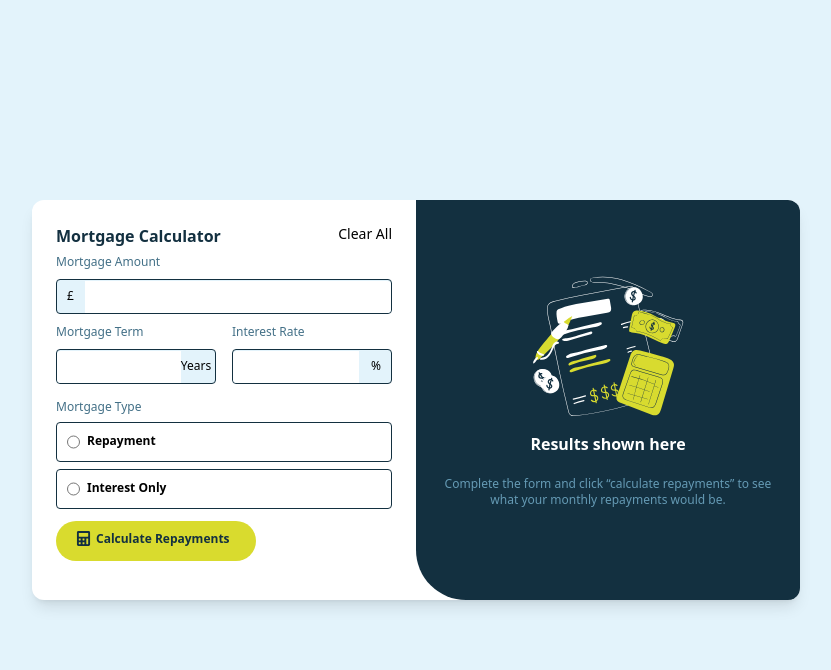
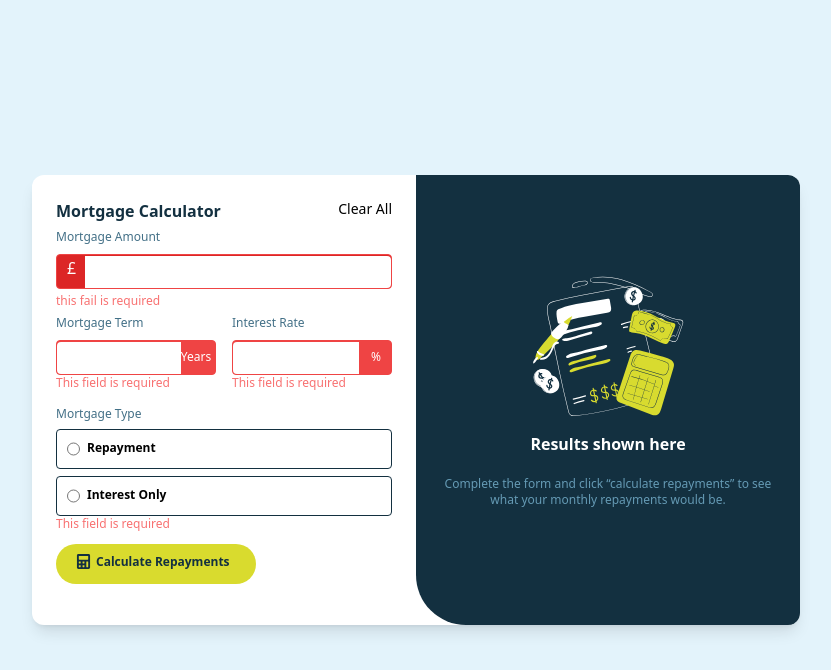
Before and after one commit to khaduj03/Frontend-Mentor-challenges, a React (Create React App) app in the folder mortgage-repayment-calculator-main/: page / in a window 1280 px wide. Both pictures are taken after typing "Sample", "Sample", "Sample" into the empty fields and a click on the button "Calculate Repayments". Shown: the top 670 px of the page, without its empty margins (224-1055 px from the left). Built offline with nearby package versions, Linux system fonts and the light colour scheme.

Commit message:
implement error handling for better user experience

```diff
--- a/mortgage-repayment-calculator-main/src/App.js
+++ b/mortgage-repayment-calculator-main/src/App.js
@@ -10,6 +10,7 @@ function App() {
   const [failedForm, setFailedForm]=useState(false)
   const [result , setResult]=useState(null)
   const [ total , setTotal]=useState(null)
+  const [error , setError]=useState("")
 
   const handleInput = (setter) => (e) => {
     const value = e.target.value;
@@ -21,6 +22,13 @@ function App() {
 
   const handleChange = (e) => {
     e.preventDefault();
+    const newErrors={
+      amount:!amount,
+      term:!term,
+      interest:!interest,
+      mortgageType:!mortgageType
+    }
+    setError(newErrors)
     const amountNum = parseFloat(amount);
     const termNum = parseFloat(term) * 12;
     const interestNum = parseFloat(interest) / 100;
@@ -30,24 +38,28 @@ function App() {
     }
 
 
-    if (mortgageType === "repayment" && amount && term &&interest &&mortgageType ) {
-      setFailedForm(true)
+    if (mortgageType === "repayment" && amount && term && interest) {
+      setFailedForm(true);
+
       const monthlyRate = interestNum / 12;
       const payment = (amountNum * monthlyRate * Math.pow(1 + monthlyRate, termNum)) / (Math.pow(1 + monthlyRate, termNum) - 1);
-      const totalPayment=payment*termNum
-      let result=payment.toFixed(2)
-      setResult(result)
-      setTotal(totalPayment)
+      const totalPayment = payment * termNum;
+      let result = payment.toFixed(2);
+      setResult(result);
+      setTotal(totalPayment.toFixed(2));
     }
 
+    else if (mortgageType === "interest" && amount && term && interest) {
+      setFailedForm(true);
 
-    else if(mortgageType==="interest" && amount && term &&interest &&mortgageType ) {
-      setFailedForm(true)
       const interestOnly = amountNum * (interestNum / 12);
-      let result=interestOnly.toFixed(2)
-      setResult(result)
+      const totalPayment = (interestOnly * termNum) + amountNum;
 
+      let result = interestOnly.toFixed(2);
+      setResult(result);
+      setTotal(totalPayment.toFixed(2));
     }
+
 
     else{
       return failedForm
@@ -65,8 +77,8 @@ function App() {
 
   return (
     <div className="flex flex-col bg-[rgba(227,243,251,255)] justify-center items-center w-full h-screen">
-      <div className="flex flex-col lg:flex-row bg-white w-screen lg:w-3/5 h-screen lg:h-[400px] shadow-lg lg:rounded-xl">
-        <div className="w-full lg:w-1/2 flex flex-col p-6">
+      <div className={` ${error.amount||error.term||error.mortgageType||error.interest?'lg:h-[450px] flex flex-col lg:flex-row bg-white w-screen lg:w-3/5 h-screen shadow-lg lg:rounded-xl':'flex flex-col lg:flex-row bg-white w-screen lg:w-3/5 h-screen lg:h-[400px] shadow-lg lg:rounded-xl'}`}>
+        <div className={`${error.amount||error.term||error.mortgageType||error.interest?'lg:h-[500px] lg:w-1/2 p-6 flex-col flex':'w-full lg:w-1/2 flex flex-col p-6'}`}>
           <div className="flex justify-between">
             <h1 className="font-sans font-bold text-[rgba(19,48,64,255)]">Mortgage Calculator</h1>
             <p onClick={handleClear} className=" font-sans text-sm cursor-pointer">Clear All</p>
@@ -75,8 +87,8 @@ function App() {
           <form>
             <div className="h-[70px]">
               <label htmlFor="amount" className="text-xs text-[#437087]">Mortgage Amount</label>
-              <div className='mt-[7px] focus-within:bg-[rgba(217,219,46,255)] relative bg-[rgba(227,243,251,255)] w-full rounded flex justify-between h-[35px] pb-[12px] pt-[5px] items-center border-[1.2px] focus-within:border-[rgba(217,219,46,255)] border-[rgba(19,48,64,255)] box-border'>
-                <span className='text-xs pl-[10px] w-[30px] h-[10px] justify-center items-center'>&pound;</span>
+              <div className={`${error.amount ?  'bg-red-600  border-red-500  ':'border-[rgba(19,48,64,255)] bg-[rgba(227,243,251,255)] '}mt-[7px] focus-within:bg-[rgba(217,219,46,255)] relative w-full rounded flex justify-between h-[35px] pb-[12px] pt-[5px] items-center border-[1.2px] focus-within:border-[rgba(217,219,46,255)]  box-border`}>
+                <span className={` ${error.amount ?'text-white pl-[10px] w-[30px] ':'text-xs pl-[10px] w-[30px] h-[10px] justify-center items-center'}`}>&pound;</span>
                 <input
                   value={amount}
                   onChange={handleInput(setAmount)}
@@ -87,11 +99,13 @@ function App() {
                 />
               </div>
             </div>
+            {error.amount&&(<div className='text-xs text-red-400'>this fail is required</div>)}
+
 
             <div className="flex flex-col lg:flex-row justify-between">
               <div className="w-full lg:w-1/2 lg:mr-2">
                 <label htmlFor="term" className="text-xs text-[#437087]">Mortgage Term</label>
-                <div className='mt-[7px] border-[1.2px] focus-within:border-[rgba(217,219,46,255)] border-[rgba(19,48,64,255)] focus-within:bg-[rgba(217,219,46,255)] relative bg-[rgba(227,243,251,255)] w-full rounded flex justify-between h-[35px] pb-[14px] pt-[7px] items-center box-border'>
+                <div className={`${error.term ?' text-white mt-[7px] border-[1.2px] focus-within:border-red-500 border-red-500 focus-within:bg-red-500 relative bg-red-500 w-full rounded flex justify-between h-[35px] pb-[14px] pt-[7px] items-center box-border':'mt-[7px] border-[1.2px] focus-within:border-[rgba(217,219,46,255)] border-[rgba(19,48,64,255)] focus-within:bg-[rgba(217,219,46,255)] relative bg-[rgba(227,243,251,255)] w-full rounded flex justify-between h-[35px] pb-[14px] pt-[7px] items-center box-border'}`}>
                   <input
                     value={term}
                     onChange={handleInput(setTerm)}
@@ -101,12 +115,16 @@ function App() {
                     className="w-[80%] focus:outline-none h-8 border-[rgba(227,243,251,255)] p-2 rounded rounded-tr-none rounded-br-none mt-[7px]"
                   />
                   <span className='text-xs w-[35px] h-[10px] justify-center items-center'>Years</span>
+
                 </div>
+                {error.term&&(<div className='text-xs text-red-400'>This field is required</div>)}
               </div>
+
+
 
               <div className="w-full lg:w-1/2 lg:ml-2 mt-4 lg:mt-0">
                 <label htmlFor="rate" className="text-xs text-[#437087]">Interest Rate</label>
-                <div className='mt-[7px] border-[1.2px] focus-within:border-[rgba(217,219,46,255)] border-[rgba(19,48,64,255)] focus-within:bg-[rgba(217,219,46,255)] relative bg-[rgba(227,243,251,255)] w-full rounded flex justify-between h-[35px] pb-[14px] pt-[7px] items-center box-border'>
+                <div className={`${error.interest ?' text-white mt-[7px] border-[1.2px] focus-within:border-red-500 border-red-500 focus-within:bg-red-500 relative bg-red-500 w-full rounded flex justify-between h-[35px] pb-[14px] pt-[7px] items-center box-border':'mt-[7px] border-[1.2px] focus-within:border-[rgba(217,219,46,255)] border-[rgba(19,48,64,255)] focus-within:bg-[rgba(217,219,46,255)] relative bg-[rgba(227,243,251,255)] w-full rounded flex justify-between h-[35px] pb-[14px] pt-[7px] items-center box-border'}`}>
                   <input
                     value={interest}
                     onChange={handleInput(setInterest)}
@@ -117,8 +135,13 @@ function App() {
                   />
                   <span className='text-xs w-[20px] h-[10px] justify-center items-center'>%</span>
                 </div>
+                {error.interest&&(<div className=' text-xs text-red-400'>This field is required</div>)}
               </div>
             </div>
+
+
+
+
             <div className="flex flex-col h-auto mt-[15px]">
               <label htmlFor="mortgage-type" className="text-xs text-[#437087]">Mortgage Type</label>
               <div className="flex w-full h-[40px] cursor-pointer focus-within:bg-[#f5f5d1] rounded bg-white border-[rgba(19,48,64,255)] border-[1.2px] p-[10px] mt-[7px] focus-within:border-[rgba(217,219,46,255)]">
@@ -144,6 +167,7 @@ function App() {
                 required />
                 <label htmlFor="interest" className="cursor-pointer text-xs font-bold ml-[7px]">Interest Only</label>
               </div>
+              {error.mortgageType&&(<div className='text-xs text-red-400'>This field is required</div>)}
 
               <button
               onClick={handleChange}
```
